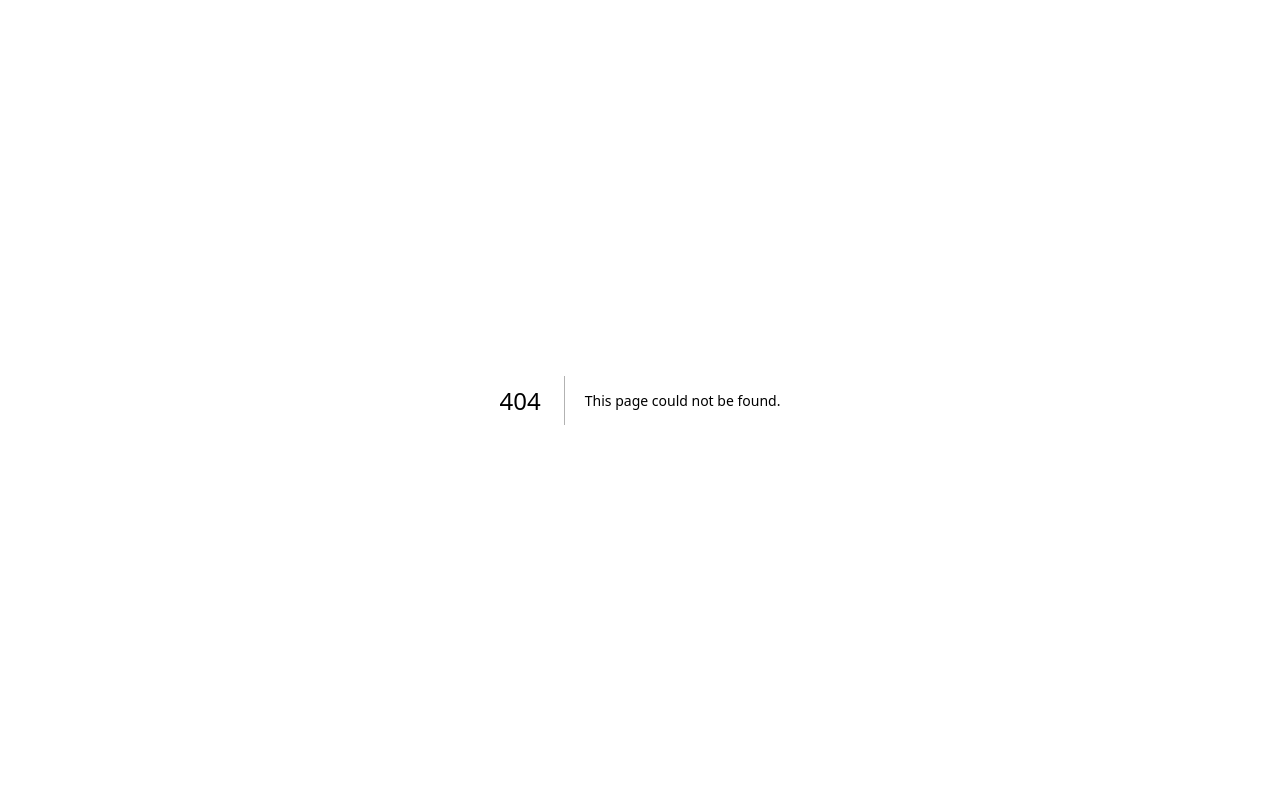
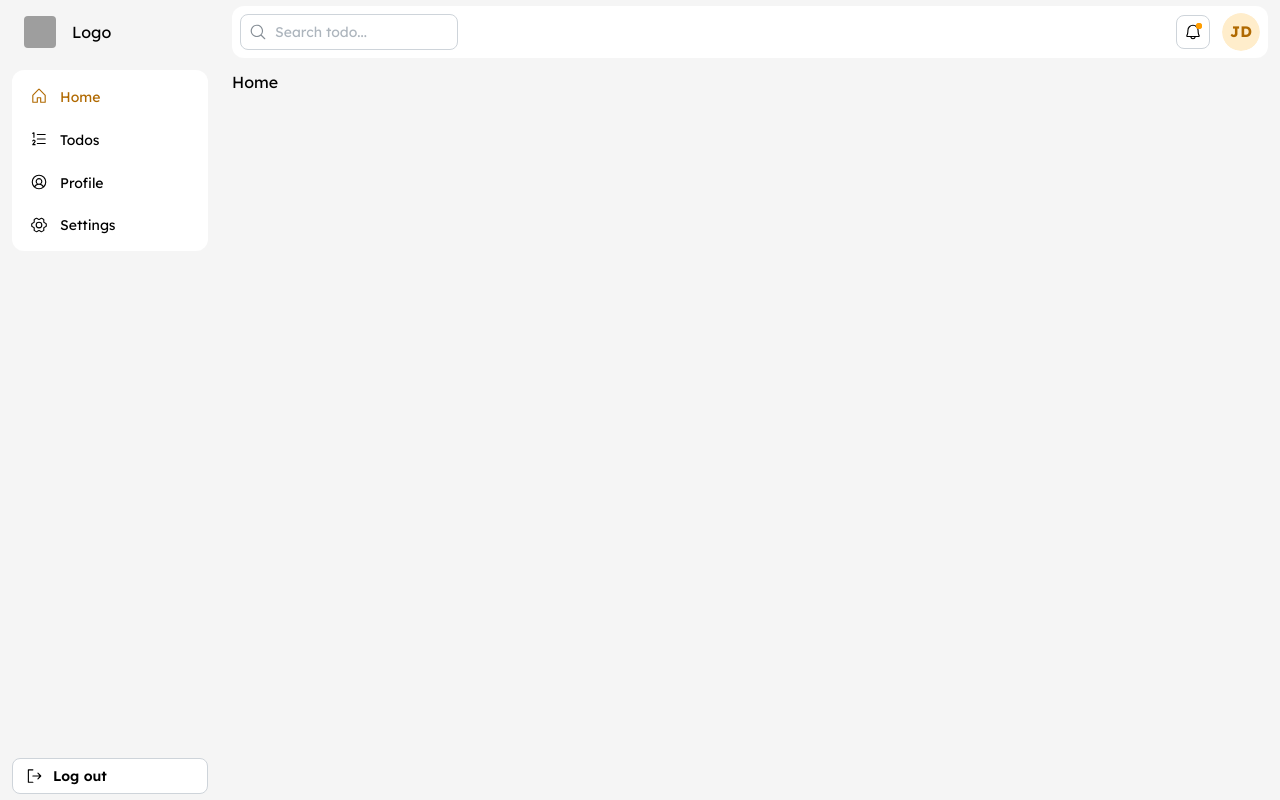
Before and after one commit to silas-jimmy/todo-app-nextjs, a Next.js app in the folder frontend/: page /home in a window 1280 px wide. Before the commit this address had no page. Built offline with nearby package versions, Linux system fonts and the light colour scheme; grey boxes are pictures that could not be loaded.

Commit message:
refactor: update dashboard layout and create home view

```diff
--- a/frontend/package.json
+++ b/frontend/package.json
@@ -12,6 +12,7 @@
     "@mantine/core": "^9.1.0",
     "@mantine/form": "^9.1.0",
     "@mantine/hooks": "^9.1.0",
+    "@phosphor-icons/react": "^2.1.10",
     "next": "16.2.4",
     "react": "19.2.4",
     "react-dom": "19.2.4"
--- /dev/null
+++ b/frontend/src/app/(dashboard)/home/page.tsx
@@ -0,0 +1,7 @@
+export default function Home() {
+  return (
+    <div>
+      <h1>Home</h1>
+    </div>
+  );
+}
--- a/frontend/src/app/(dashboard)/layout.tsx
+++ b/frontend/src/app/(dashboard)/layout.tsx
@@ -1,38 +1,164 @@
 "use client";
 
-import { AppShell, Burger, Group, Text } from "@mantine/core";
+import {
+  ActionIcon,
+  AppShell,
+  Avatar,
+  Burger,
+  Group,
+  Indicator,
+  NavLink,
+  TextInput,
+  Text,
+  Button,
+  Stack,
+} from "@mantine/core";
 import { useDisclosure } from "@mantine/hooks";
+import {
+  BellIcon,
+  GearSixIcon,
+  HouseIcon,
+  ListNumbersIcon,
+  MagnifyingGlassIcon,
+  SignOutIcon,
+  UserCircleIcon,
+} from "@phosphor-icons/react";
+import Link from "next/link";
+import { usePathname } from "next/navigation";
 
 export default function DashboardLayout({
   children,
 }: Readonly<{
   children: React.ReactNode;
 }>) {
+  const headerHeight = 64;
+  const pathName = usePathname();
   const [opened, { toggle }] = useDisclosure();
 
   return (
     <AppShell
       layout="alt"
-      header={{ height: 60 }}
-      navbar={{ width: 250, breakpoint: "sm", collapsed: { mobile: !opened } }}
-      padding="md"
+      header={{ height: headerHeight }}
+      navbar={{ width: 220, breakpoint: "sm", collapsed: { mobile: !opened } }}
+      withBorder={false}
+      padding={6}
     >
-      <AppShell.Header>
-        <Group h="100%" px="md">
-          <Burger opened={opened} onClick={toggle} hiddenFrom="sm" size="sm" />
-          Header
+      <AppShell.Header py={6} px={12}>
+        <Group
+          h="100%"
+          justify="space-between"
+          className="bg-white px-2 rounded-xl"
+        >
+          <Group>
+            <Burger
+              opened={opened}
+              onClick={toggle}
+              hiddenFrom="sm"
+              size="sm"
+            />
+
+            <TextInput
+              leftSectionPointerEvents="none"
+              leftSection={<MagnifyingGlassIcon size={18} />}
+              placeholder="Search todo..."
+            />
+          </Group>
+
+          <Group gap={12}>
+            <ActionIcon variant="default" size="lg" aria-label="Notifications">
+              <Indicator size={6} offset={3}>
+                <BellIcon size={18} />
+              </Indicator>
+            </ActionIcon>
+
+            <Avatar color="orange" radius="xl">
+              JD
+            </Avatar>
+          </Group>
         </Group>
       </AppShell.Header>
 
-      <AppShell.Navbar p="md">
-        <Group>
-          <Burger opened={opened} onClick={toggle} hiddenFrom="sm" size="sm" />
+      <AppShell.Navbar>
+        <AppShell.Section px={12}>
+          <Group px={12} gap={24} h={headerHeight} align="center">
+            <Burger
+              opened={opened}
+              onClick={toggle}
+              hiddenFrom="sm"
+              size="sm"
+            />
 
-          <Text>Navbar</Text>
-        </Group>
+            <Group gap={16}>
+              <Avatar
+                variant="filled"
+                radius="sm"
+                src="https://raw.githubusercontent.com/mantinedev/mantine/master/.demo/images/bg-7.png"
+                size={32}
+              />
+
+              <Text>Logo</Text>
+            </Group>
+          </Group>
+        </AppShell.Section>
+
+        <AppShell.Section h="100%">
+          <Stack py={6} px={12} justify="space-between" h="100%">
+            <Stack p={6} gap={2} className="bg-white rounded-xl">
+              <NavLink
+                component={Link}
+                className="rounded-xl"
+                href="/home"
+                label="Home"
+                variant="subtle"
+                active={pathName === '/home'}
+                leftSection={<HouseIcon size={18} />}
+              />
+
+              <NavLink
+                component={Link}
+                className="rounded-xl"
+                href="/todos"
+                label="Todos"
+                variant="subtle"
+                active={pathName === '/todos'}
+                leftSection={<ListNumbersIcon size={18} />}
+              />
+
+              <NavLink
+                component={Link}
+                className="rounded-xl"
+                href="/profile"
+                label="Profile"
+                variant="subtle"
+                active={pathName === '/profile'}
+                leftSection={<UserCircleIcon size={18} />}
+              />
+
+              <NavLink
+                component={Link}
+                className="rounded-xl"
+                href="/settings"
+                label="Settings"
+                variant="subtle"
+                active={pathName === '/settings'}
+                leftSection={<GearSixIcon size={18} />}
+              />
+            </Stack>
+
+            <Button
+              variant="default"
+              justify="start"
+              leftSection={<SignOutIcon size={18} />}
+            >
+              Log out
+            </Button>
+          </Stack>
+        </AppShell.Section>
       </AppShell.Navbar>
 
-      <AppShell.Main>{children}</AppShell.Main>
+      <AppShell.Main>
+        <div className="px-1.5">{children}</div>
+      </AppShell.Main>
     </AppShell>
   );
 }
--- a/frontend/src/app/auth/layout.tsx
+++ b/frontend/src/app/auth/layout.tsx
@@ -4,6 +4,6 @@ export default function AuthLayout({
   children: React.ReactNode;
 }>) {
   return (
-    <div className="border h-screen w-full flex items-center justify-center">{children}</div>
+    <div className="h-screen w-full flex items-center justify-center">{children}</div>
   );
 }
--- a/frontend/src/app/constants/theme.ts
+++ b/frontend/src/app/constants/theme.ts
@@ -7,10 +7,32 @@ const lexendSans = Lexend({
 });
 
 export const theme = createTheme({
-  /** Your theme override here */
   fontFamily: `${lexendSans.style.fontFamily}, ${DEFAULT_THEME.fontFamily}`,
-  primaryColor: "blue",
+  primaryColor: "orange",
   colors: {
-    'bright-pink': ['#F0BBDD', '#ED9BCF', '#EC7CC3', '#ED5DB8', '#F13EAF', '#F71FA7', '#FF00A1', '#E00890', '#C50E82', '#AD1374'],
+    orange: [
+      "#fff7e1",
+      "#ffedcb",
+      "#ffd99a",
+      "#ffc464",
+      "#ffb237",
+      "#ffa61b",
+      "#ff9d00",
+      "#e38c00",
+      "#cb7b00",
+      "#b06900",
+    ],
+    black: [
+      "#f5f5f5",
+      "#e7e7e7",
+      "#cdcdcd",
+      "#b2b2b2",
+      "#9a9a9a",
+      "#8b8b8b",
+      "#848484",
+      "#717171",
+      "#656565",
+      "#000000",
+    ],
   },
 });
--- a/frontend/src/app/globals.css
+++ b/frontend/src/app/globals.css
@@ -1,26 +1,15 @@
 @import "tailwindcss";
 
-/* :root {
-  --background: #ffffff;
-  --foreground: #171717;
-}
+:root {
+  --background-color-light-0: #f5f5f5;
+  --background-color-dark-0: #000000;
 
-@theme inline {
-  --color-background: var(--background);
-  --color-foreground: var(--foreground);
-  --font-sans: var(--font-geist-sans);
-  --font-mono: var(--font-geist-mono);
-}
+  /* Override Mantine's default CSS values (requires postcss-preset-mantine) */
+  @mixin light-root {
+    --mantine-color-body: var(--background-color-light-0);
+  }
 
-@media (prefers-color-scheme: dark) {
-  :root {
-    --background: #0a0a0a;
-    --foreground: #ededed;
+  @mixin dark-root {
+    --mantine-color-body: var(--background-color-dark-0);
   }
 }
-
-body {
-  background: var(--background);
-  color: var(--foreground);
-  font-family: Arial, Helvetica, sans-serif;
-} */
--- a/frontend/src/app/layout.tsx
+++ b/frontend/src/app/layout.tsx
@@ -22,7 +22,7 @@ export default function RootLayout({
       </head>
 
       <body>
-        <MantineProvider theme={theme}>{children}</MantineProvider>
+        <MantineProvider theme={theme} defaultColorScheme="light">{children}</MantineProvider>
       </body>
     </html>
   );
```
Also changed, not shown: 1 other file (tests, documents, lock files or other folders).
